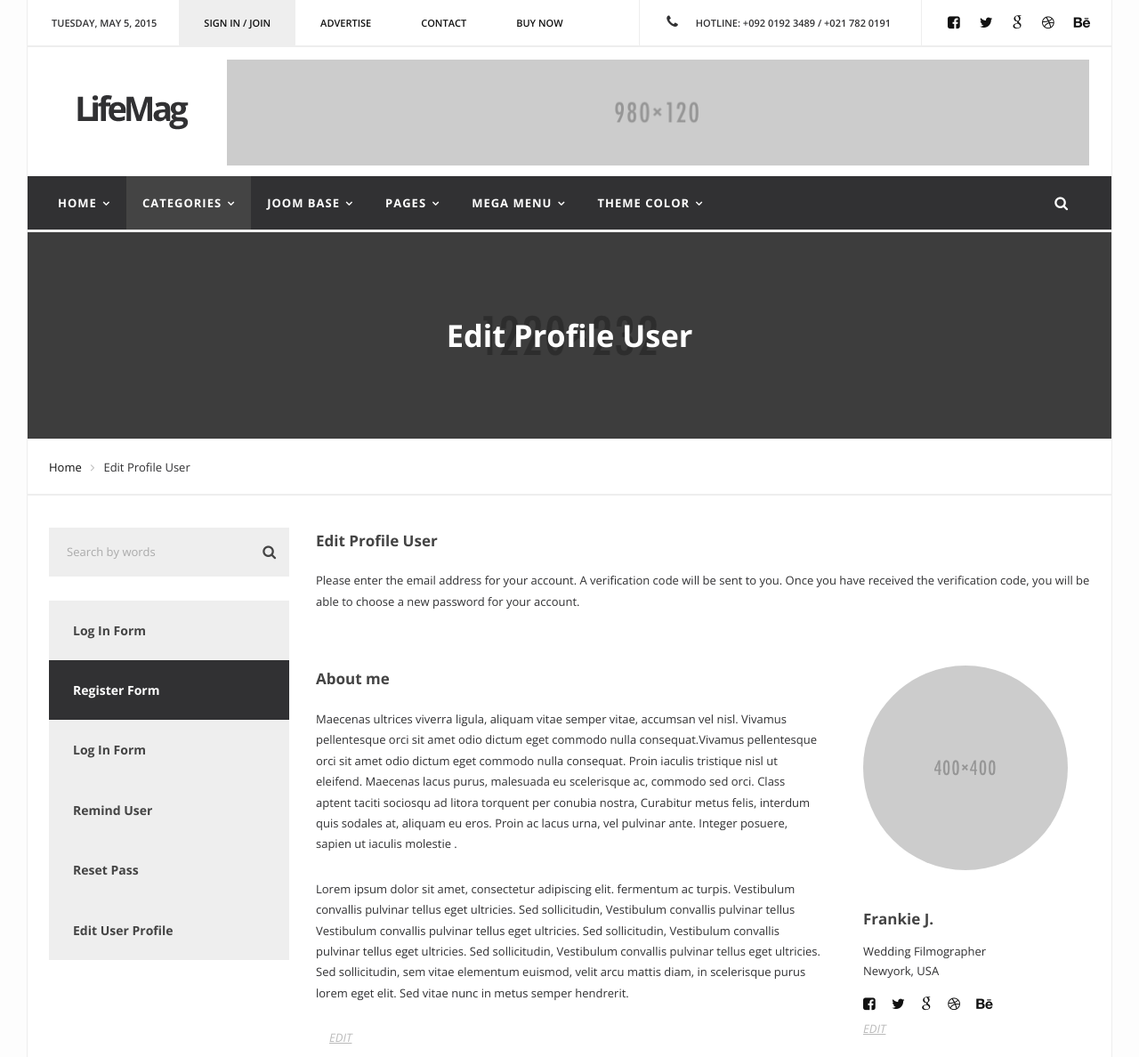
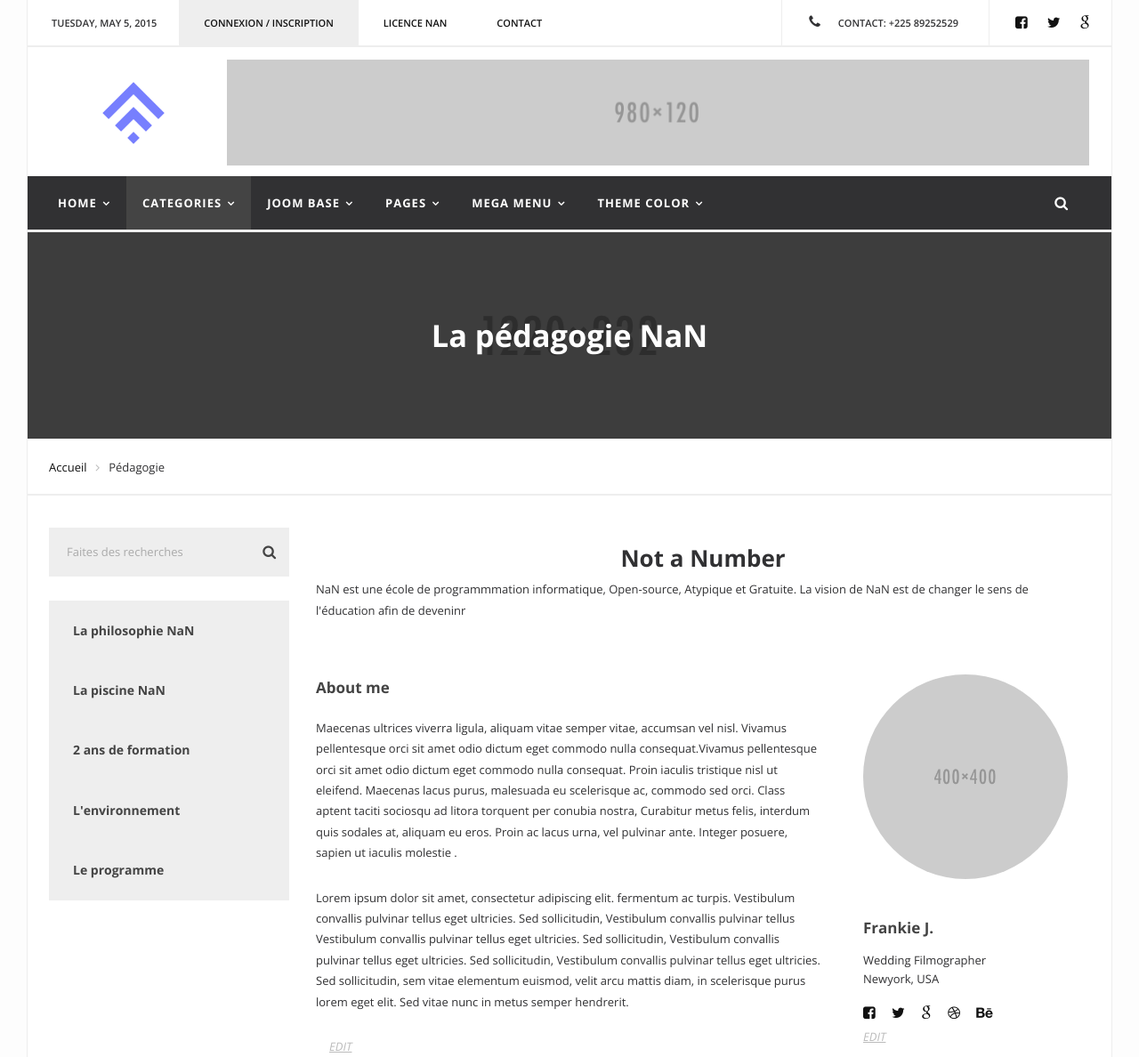
Before and after one commit to EcoleNaN/codethecode_p1, a plain HTML site: page nanci/site/pedagogie.html in a window 1280 px wide. Shown: the top 1188 px of the page at 89% size. Drawn offline with nearby package versions, Linux system fonts and the light colour scheme.

Commit message:
update pedagogie.html
update pedagogie.html

```diff
--- a/nanci/site/pedagogie.html
+++ b/nanci/site/pedagogie.html
@@ -4,7 +4,7 @@
     <meta charset="utf-8">
     <meta name="viewport" content="width=device-width, initial-scale=1">
 
-    <title>JoomlaBase - Edit Profilet</title>
+    <title>Pédagogie - NaN officielle</title>
 
     <link href='http://fonts.googleapis.com/css?family=Open+Sans:300italic,400italic,600italic,700italic,800italic,400,300,600,700,800' rel='stylesheet' type='text/css'>
     <link href="fonts/font-awesome/css/font-awesome.min.css" rel="stylesheet">
@@ -36,16 +36,13 @@
                         <div class="tz-data-time pull-left">TUESDAY, MAY 5, 2015  </div>
                         <ul class="top-header-menu pull-left">
                             <li>
-                                <a href="#" class="active"> SIGN IN / JOIN</a>
+                                <a href="#" class="active"> connexion / inscription</a>
                             </li>
                             <li>
-                                <a href="#">ADVERTISE</a>
+                                <a href="#">Licence NaN</a>
                             </li>
                             <li>
                                 <a href="#">CONTACT</a>
-                            </li>
-                            <li>
-                                <a href="#">BUY NOW</a>
                             </li>
                         </ul>
                     </div>
@@ -61,14 +58,8 @@
                             <li>
                                 <a href="#"><i class="fa fa-google"></i></a>
                             </li>
-                            <li>
-                                <a href="#"><i class="fa fa-dribbble"></i></a>
-                            </li>
-                            <li>
-                                <a href="#"><i class="fa fa-behance"></i></a>
-                            </li>
                         </ul>
-                        <div class="tz-hotline pull-right"><i class="fa fa-phone"></i>HOTLINE: +092 0192 3489 / +021 782 0191</div>
+                        <div class="tz-hotline pull-right"><i class="fa fa-phone"></i>CONTACT: +225 89252529</div>
                     </div>
                 </div>
             </div>
@@ -78,7 +69,7 @@
             <div class="tz-header-content">
                 <div class="tz-header-logo pull-left">
                     <a href="index.html">
-                        <img src="images/LifeMag.png" alt="LifeMag">
+                        <img src="images/logo-nan.png" alt="logo nan" height="70" width="70">
                     </a>
                 </div>
                 <div class="tz-header-ads pull-right">
@@ -380,7 +371,7 @@
                     <!--Start search-->
                     <div class="tz-search pull-right">
                         <form class="tz-form-search">
-                            <input type="text" name="s" class="input-width" value="" placeholder="Search...">
+                            <input type="text" name="s" class="input-width" value="" placeholder="Recherchez...">
                             <i class="fa fa-search tz-button-search"></i>
                         </form>
                     </div>
@@ -396,7 +387,7 @@
         <!--Heading-->
         <div class="tz-heading">
             <img src="images/data/image-demo/1220x232.png" alt="blog page">
-            <h1>Edit Profile User</h1>
+            <h1>La pédagogie NaN</h1>
         </div>
         <!--End Heading-->
 
@@ -407,10 +398,10 @@
                 <!--Breadcrumbs-->
                 <ul class="tz-breadcrumbs pull-left">
                     <li>
-                        <a href="index.html">Home</a><i class="fa fa-angle-right"></i>
+                        <a href="index.html">Accueil</a><i class="fa fa-angle-right"></i>
                     </li>
                     <li>
-                        Edit Profile User
+                        Pédagogie
                     </li>
                 </ul>
                 <!--End breadcrumbs-->
@@ -430,27 +421,24 @@
                         <!--Joom Control-->
                         <div class="joom-control">
                             <form class="search-control">
-                                <input type="text" name="s" value="" placeholder="Search by words">
+                                <input type="text" name="s" value="" placeholder="Faites des recherches">
                                 <i class="fa fa-search"></i>
                             </form>
                             <ul>
                                 <li>
-                                    <a href="joom-login.html">Log In Form</a>
-                                </li>
-                                <li class="active">
-                                    <a href="joom-register.html">Register Form</a>
+                                    <a href="joom-login.html">La philosophie NaN</a>
                                 </li>
                                 <li>
-                                    <a href="joom-login.html">Log In Form</a>
+                                    <a href="joom-register.html">La piscine NaN</a>
                                 </li>
                                 <li>
-                                    <a href="joom-reminduser.html">Remind User</a>
+                                    <a href="joom-login.html">2 ans de formation</a>
                                 </li>
                                 <li>
-                                    <a href="joom-resetaccount.html">Reset Pass</a>
+                                    <a href="joom-reminduser.html">L'environnement</a>
                                 </li>
                                 <li>
-                                    <a href="joom-editprofile.html">Edit User Profile</a>
+                                    <a href="joom-resetaccount.html">Le programme</a>
                                 </li>
                             </ul>
                         </div>
@@ -462,8 +450,8 @@
                     <!--Right-->
                     <div class="col-md-9">
                         <div class="joom-profile">
-                            <h4 class="joomla-title">Edit Profile User</h4>
-                            <p>Please enter the email address for your account. A verification code will be sent to you. Once you have received the verification code, you will be able to choose a new password for your account.</p>
+                            <h2 style="text-align:center;">Not a Number</h2>
+                            <p>NaN est une école de programmmation informatique, Open-source, Atypique et Gratuite. La vision de NaN est de changer le sens de l'éducation afin de deveninr</p>
                             <div class="row joom-profile-content">
                                 <div class="col-lg-8 col-md-8 col-sm-8 col-xs-12">
                                     <div class="user-info">
```
